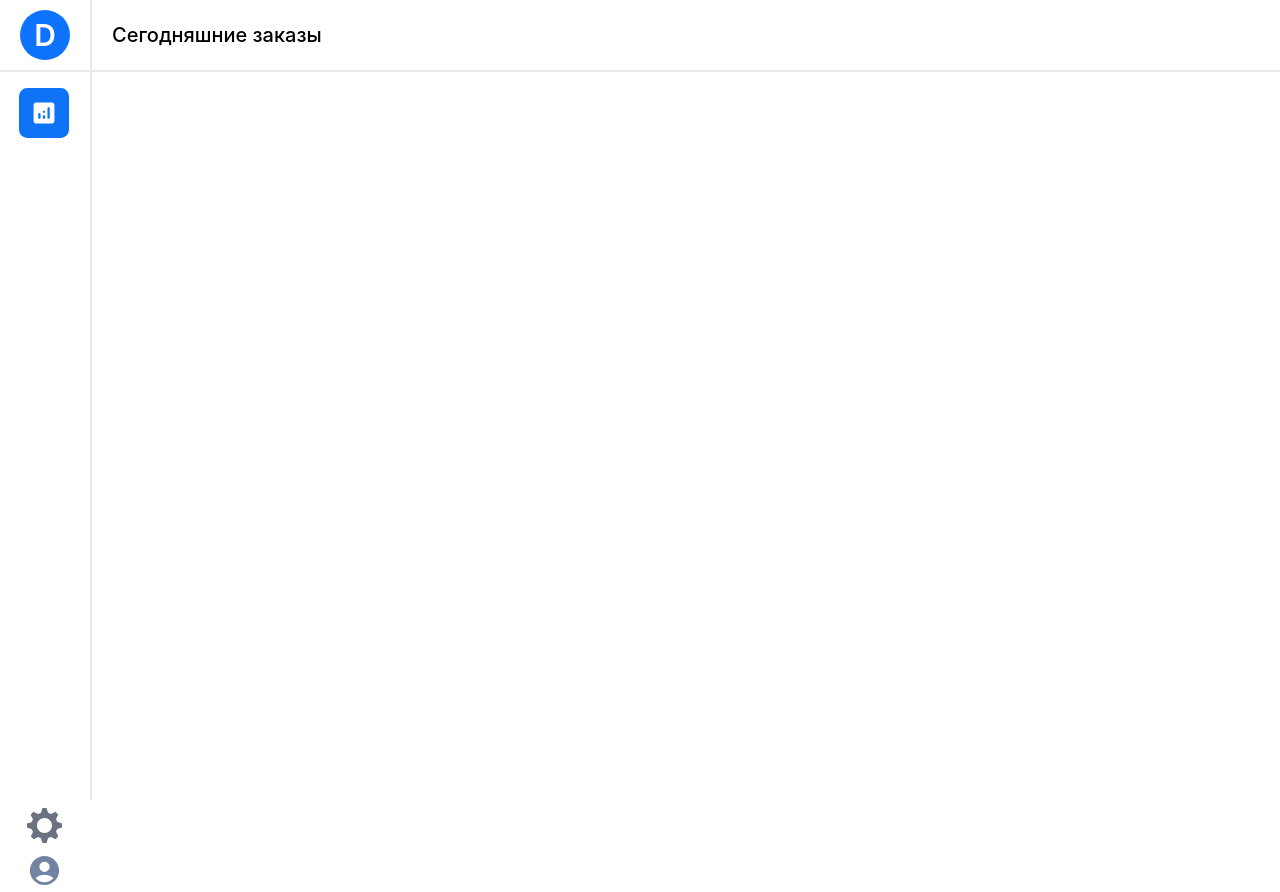
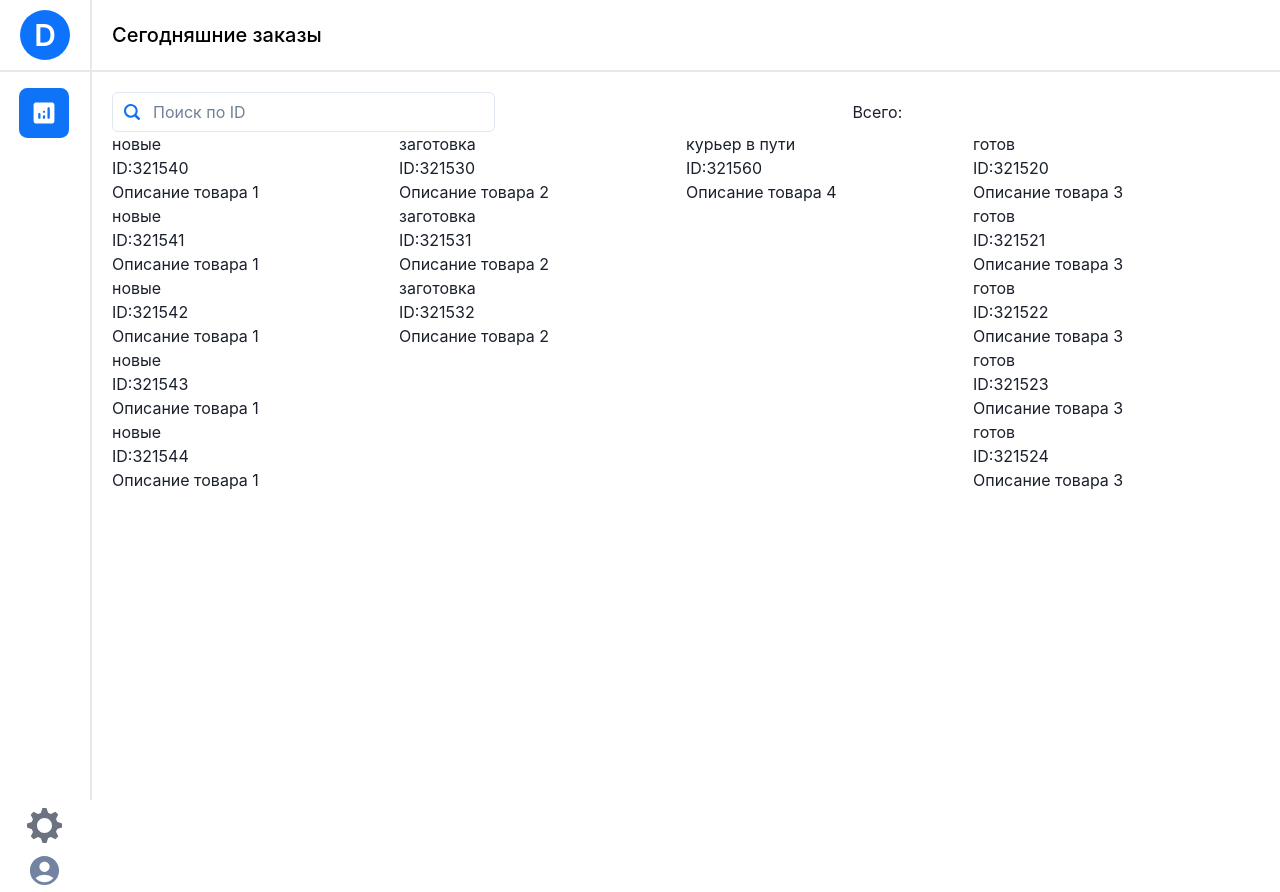
Before and after one commit to sanedidi/DND, a React (Vite) app: page /mainOrders in a window 1280 px wide. Built offline with nearby package versions, Linux system fonts and the light colour scheme; data requests are answered from the project's data file.

Commit message:
custom menu orderjsx...

```diff
--- a/package.json
+++ b/package.json
@@ -15,9 +15,13 @@
     "@emotion/react": "^11.11.4",
     "@emotion/styled": "^11.11.5",
     "@tanstack/react-query": "^5.32.0",
+    "axios": "^1.6.8",
     "framer-motion": "^11.1.7",
     "react": "^18.2.0",
+    "react-dnd": "^16.0.1",
+    "react-dnd-html5-backend": "^16.0.1",
     "react-dom": "^18.2.0",
+    "react-drag-and-drop": "^3.0.0",
     "react-icons": "^5.1.0",
     "react-router-dom": "^6.23.0",
     "sass": "^1.75.0"
--- /dev/null
+++ b/public/db.json
@@ -0,0 +1,159 @@
+{
+  "new": [
+    {
+      "id": 1,
+      "category": "новые",
+      "payment": "",
+      "quantity": "",
+      "time": "",
+      "name": "321540",
+      "description": "Описание товара 1",
+      "price": 300000
+    },
+    {
+      "id": 2,
+      "category": "новые",
+      "payment": "",
+      "quantity": "",
+      "time": "",
+      "name": "321541",
+      "description": "Описание товара 1",
+      "price": 300000
+    },
+    {
+      "id": 3,
+      "category": "новые",
+      "payment": "",
+      "quantity": "",
+      "time": "",
+      "name": "321542",
+      "description": "Описание товара 1",
+      "price": 300000
+    },
+    {
+      "id": 4,
+      "category": "новые",
+      "payment": "",
+      "quantity": "",
+      "time": "",
+      "name": "321543",
+      "description": "Описание товара 1",
+      "price": 300000
+    },
+    {
+      "id": 5,
+      "category": "новые",
+      "payment": "",
+      "quantity": "",
+      "time": "",
+      "name": "321544",
+      "description": "Описание товара 1",
+      "price": 300000
+    }
+  ],
+  "inPprogress": [
+    {
+      "id": 1,
+      "category": "заготовка",
+      "delivery": "",
+      "payment": "",
+      "quantity": "",
+      "time": "",
+      "name": "321530",
+      "description": "Описание товара 2",
+      "price": 300000
+    },
+    {
+      "id": 2,
+      "category": "заготовка",
+      "delivery": "",
+      "payment": "",
+      "quantity": "",
+      "time": "",
+      "name": "321531",
+      "description": "Описание товара 2",
+      "price": 300000
+    },
+    {
+      "id": 3,
+      "category": "заготовка",
+      "delivery": "",
+      "payment": "",
+      "quantity": "",
+      "time": "",
+      "name": "321532",
+      "description": "Описание товара 2",
+      "price": 300000
+    }
+  ],
+  "ready": [
+    {
+      "id": 1,
+      "category": "готов",
+      "delivery": "",
+      "payment": "",
+      "quantity": "",
+      "time": "",
+      "name": "321520",
+      "description": "Описание товара 3",
+      "price": 300000
+    },
+    {
+      "id": 2,
+      "category": "готов",
+      "delivery": "",
+      "payment": "",
+      "quantity": "",
+      "time": "",
+      "name": "321521",
+      "description": "Описание товара 3",
+      "price": 300000
+    },
+    {
+      "id": 3,
+      "category": "готов",
+      "delivery": "",
+      "payment": "",
+      "quantity": "",
+      "time": "",
+      "name": "321522",
+      "description": "Описание товара 3",
+      "price": 300000
+    },
+    {
+      "id": 4,
+      "category": "готов",
+      "delivery": "",
+      "payment": "",
+      "quantity": "",
+      "time": "",
+      "name": "321523",
+      "description": "Описание товара 3",
+      "price": 300000
+    },
+    {
+      "id": 5,
+      "category": "готов",
+      "delivery": "",
+      "payment": "",
+      "quantity": "",
+      "time": "",
+      "name": "321524",
+      "description": "Описание товара 3",
+      "price": 300000
+    }
+  ],
+  "delivering": [
+    {
+      "id": 1,
+      "category": "курьер в пути",
+      "delivery": "",
+      "payment": "",
+      "quantity": "",
+      "time": "",
+      "name": "321560",
+      "description": "Описание товара 4",
+      "price": 300001
+    }
+  ]
+}
--- a/src/App.jsx
+++ b/src/App.jsx
@@ -11,13 +11,13 @@ const theme = extendTheme({
 
 const App = () => {
   return (
+    <BrowserRouter>
     <ChakraProvider theme={theme}>
-      <BrowserRouter>
         <QueryClientProvider client={queryClient}>
           <Router />
         </QueryClientProvider>
+    </ChakraProvider>
       </BrowserRouter>
-    </ChakraProvider>
   );
 };
 
--- /dev/null
+++ b/src/components/Input/Input.jsx
@@ -0,0 +1,15 @@
+import { Input, InputGroup, InputLeftElement, Stack } from "@chakra-ui/react";
+import React from "react";
+
+const CustomInput = ({ icon, text, width }) => {
+  return (
+    <Stack spacing={4}>
+      <InputGroup>
+        <InputLeftElement pointerEvents="none" children={icon} />
+        <Input width={width} type="tel" placeholder={text} />
+      </InputGroup>
+    </Stack>
+  );
+};
+
+export default CustomInput;
--- /dev/null
+++ b/src/components/Menu/CustomMenu.jsx
@@ -0,0 +1,15 @@
+import { Menu, MenuButton, MenuItem, MenuList } from "@chakra-ui/react";
+import React from "react";
+
+const CustomMenu = ({MenuBtn, MenuIt}) => {
+  return (
+    <Menu isLazy>
+      <MenuButton>{MenuBtn}</MenuButton>
+      <MenuList>
+        <MenuItem>{MenuIt}</MenuItem>
+      </MenuList>
+    </Menu>
+  );
+};
+
+export default CustomMenu;
--- a/src/components/Orders/Order.jsx
+++ b/src/components/Orders/Order.jsx
@@ -1,15 +1,139 @@
-import React from "react";
-import "./Orders.module.scss";
+import React, { useState, useEffect } from "react";
+import s from "./Orders.module.scss";
 import { Header } from "../Header";
-import s from "./Orders.module.scss";
+import CustomInput from "../Input/Input";
+import { Search2Icon } from "@chakra-ui/icons";
+import CustomMenu from "../Menu/CustomMenu";
+import {
+  useNewApi,
+  useinProgressApi,
+  usedeliveringApi,
+  useReadyApi,
+} from "../../service/state.service";
+
 const Order = () => {
+  const [newProducts, setNewProducts] = useState([]);
+  const [inProgressProducts, setInProgressProducts] = useState([]);
+  const [deliveringProducts, setDeliveringProducts] = useState([]);
+  const [readyProducts, setReadyProducts] = useState([]);
+
+  const newApiMutation = useNewApi();
+  const inProgressApiMutation = useinProgressApi();
+  const deliveringApiMutation = usedeliveringApi();
+  const readyApiMutation = useReadyApi();
+
+  useEffect(() => {
+    const fetchNewProducts = async () => {
+      try {
+        const { data } = await newApiMutation.mutateAsync();
+        setNewProducts(data);
+      } catch (error) {
+        console.error("Error fetching new products:", error);
+      }
+    };
+
+    const fetchInProgressProducts = async () => {
+      try {
+        const { data } = await inProgressApiMutation.mutateAsync();
+        setInProgressProducts(data);
+      } catch (error) {
+        console.error("Error fetching in-progress products:", error);
+      }
+    };
+
+    const fetchDeliveringProducts = async () => {
+      try {
+        const { data } = await deliveringApiMutation.mutateAsync();
+        setDeliveringProducts(data);
+      } catch (error) {
+        console.error("Error fetching delivering products:", error);
+      }
+    };
+
+    const fetchReadyProducts = async () => {
+      try {
+        const { data } = await readyApiMutation.mutateAsync();
+        setReadyProducts(data);
+      } catch (error) {
+        console.error("Error fetching ready products:", error);
+      }
+    };
+
+    fetchNewProducts();
+    fetchInProgressProducts();
+    fetchDeliveringProducts();
+    fetchReadyProducts();
+  }, []);
+
   return (
     <>
       <Header title={"Cегодняшние заказы"} />
       <div className={s.order}>
         <div className={s.order__wrapper}>
           <div className={s.order__top}>
+            <CustomInput
+              width={"100%"}
+              icon={<Search2Icon style={{ color: "#0E73F6" }} />}
+              text={"Поиск по ID"}
+            />
+            <CustomMenu MenuBtn={<p>Всего:</p>} MenuIt={"efwjek"} />
+          </div>
+          <div
+            style={{ display: "grid", gridTemplateColumns: "repeat(4, 1fr" }}
+            className={s.order__main_cards}
+          >
+            <div className={s.order__cards}>
+              {newProducts.map((el) => {
+                return (
+                  <div key={el.id} className={s.order__card}>
+                    <div className={s.order__card_top}></div>
 
+                    <h2>{el.category}</h2>
+                    <p>ID:{el.name}</p>
+
+                    <p key={el.id}>{el.description}</p>
+                  </div>
+                );
+              })}
+            </div>
+            <div className={s.order__cards}>
+              {inProgressProducts.map((el) => {
+                return (
+                  <div key={el.id} className={s.order__card}>
+                    <div className={s.order__card_top}>
+                      <h2>{el.category}</h2>
+                    </div>
+                    <p>ID:{el.name}</p>
+                    <p key={el.id}>{el.description}</p>
+                  </div>
+                );
+              })}
+            </div>
+            <div className={s.order__cards}>
+              {deliveringProducts.map((el) => {
+                return (
+                  <div key={el.id} className={s.order__card}>
+                    <h2>{el.category}</h2>
+                    <div className={s.order__card_top}></div>
+                    <p>ID:{el.name}</p>
+                    <p key={el.id}>{el.description}</p>
+                  </div>
+                );
+              })}
+            </div>
+            <div className={s.order__cards}>
+              {readyProducts.map((el) => {
+                return (
+                  <div key={el.id} className={s.order__card}>
+                    <div className={s.order__card_top}>
+                      <h2>{el.category}</h2>
+                    </div>
+                    <p>ID:{el.name}</p>
+                    <p key={el.id}>{el.description}</p>
+                  </div>
+                );
+              })}
+            </div>
           </div>
         </div>
       </div>
--- a/src/components/Orders/Orders.module.scss
+++ b/src/components/Orders/Orders.module.scss
@@ -0,0 +1,12 @@
+.order{
+    padding: 20px;
+    height: 100dvh;
+    &__wrapper{
+        background-color: #fff;
+        height: 100dvh;
+    }
+    &__top{
+        display: grid;
+        grid-template-columns: .5fr 1fr;
+    }
+}
--- /dev/null
+++ b/src/service/httpRequest/index.js
@@ -0,0 +1,12 @@
+import axios from 'axios';
+
+const baseURL = 'http://localhost:3000';
+
+const request = axios.create({ baseURL });
+
+request.interceptors.request.use((config) => {
+  config.headers['Content-Type'] = 'application/json';
+  return config;
+});
+
+export default request;
--- /dev/null
+++ b/src/service/state.service.js
@@ -0,0 +1,29 @@
+import { useMutation } from "@tanstack/react-query";
+import request from "./httpRequest/index";
+
+const stateService = {
+  getNewProducts: () => request.get("/new"),
+  getInProgressProducts: () => request.get("/inPprogress"),
+  getReadyProducts: () => request.get("/ready"),
+  getDeliveringProducts: () => request.get("/delivering"),
+};
+
+export const useNewApi = () => {
+  return useMutation({ mutationFn: () => stateService.getNewProducts() });
+};
+
+export const useinProgressApi = () => {
+  return useMutation({
+    mutationFn: () => stateService.getInProgressProducts(),
+  });
+};
+
+export const usedeliveringApi = () => {
+  return useMutation({
+    mutationFn: () => stateService.getDeliveringProducts(),
+  });
+};
+
+export const useReadyApi = () => {
+  return useMutation({ mutationFn: () => stateService.getReadyProducts() });
+};
```
Also changed, not shown: src/components/Orders/UseOrdersProps.jsx (+6 -5 lines), src/components/Orders/index.js (line endings or trailing spaces), 2 other files (tests, documents, lock files or other folders).
